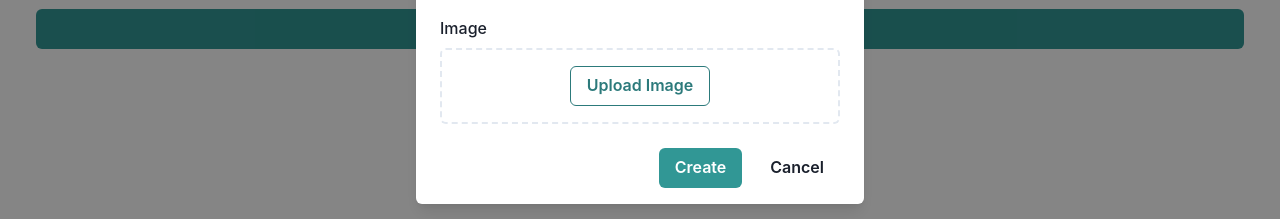
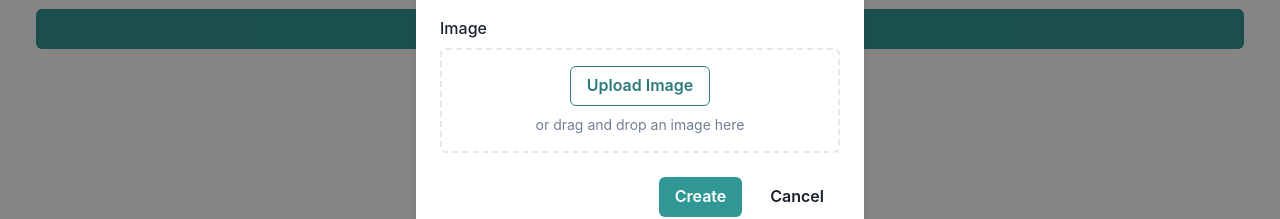
Before and after one commit to RaoulLuque/PlantSwap, a React (Create React App) app in the folder app-frontend/: page /plants in a window 1280 px wide. Both pictures are taken after a click on the button "Create a Plant Ad". Shown: the part 334-553 px from the top of the page. Built offline with nearby package versions, Linux system fonts and the light colour scheme; no server answers.

Commit message:
Add the option to drag and drop images of plants when creating a plant ad
Signed-off-by: RaoulLuque <raoulsluque@gmail.com>

```diff
--- /dev/null
+++ b/app-frontend/src/handlers/image_upload_handlers.js
@@ -0,0 +1,31 @@
+export const handleDragOver = (e, setIsDragging) => {
+  e.preventDefault();
+  setIsDragging(true);
+};
+
+export const handleDragEnter = (e, setIsDragging) => {
+  e.preventDefault();
+  setIsDragging(true);
+};
+
+export const handleDragLeave = (e, setIsDragging) => {
+  e.preventDefault();
+  setIsDragging(false);
+};
+
+export const handleDrop = (e, setIsDragging, handleImageChange, toast) => {
+  e.preventDefault();
+  setIsDragging(false);
+  const file = e.dataTransfer.files[0];
+  if (file && file.type.startsWith('image/')) {
+    handleImageChange(file);
+  } else {
+    toast({
+      title: 'Invalid file type',
+      description: 'Please upload an image file.',
+      status: 'error',
+      duration: 5000,
+      isClosable: true,
+    });
+  }
+};
--- a/app-frontend/src/pages/top_bar.js
+++ b/app-frontend/src/pages/top_bar.js
@@ -33,6 +33,7 @@ import { HamburgerIcon, CloseIcon, AddIcon } from '@chakra-ui/icons';
 import {checkUserLoggedIn, handleLogin, handleLogout} from "../handlers/auth_handler";
 import { handleCreatePlant } from "../handlers/plant_handlers";
 import {handleRegistration} from "../handlers/user_handler";
+import {handleDragEnter, handleDragLeave, handleDragOver, handleDrop} from "../handlers/image_upload_handlers";
 
 export default function TopBar() {
   const toast = useToast();
@@ -58,12 +59,29 @@ export default function TopBar() {
   const [description, setDescription] = useState('');
   const [image, setImage] = useState(null);
   const [imagePreview, setImagePreview] = useState(null);
+  const [isDragging, setIsDragging] = useState(false);
 
-  const handleImageChange = (e) => {
-    const file = e.target.files[0];
-    if (file) {
+  const handleImageChange = (eventOrFile, toast) => {
+    let file;
+    if (eventOrFile.target) {
+      // If it's an event object (from file input)
+      file = eventOrFile.target.files[0];
+    } else {
+      // If it's a File object (from drag-and-drop)
+      file = eventOrFile;
+    }
+
+    if (file && file.type.startsWith('image/')) {
       setImage(file);
       setImagePreview(URL.createObjectURL(file));
+    } else {
+      toast({
+        title: 'Invalid file type',
+        description: 'Please upload an image file.',
+        status: 'error',
+        duration: 5000,
+        isClosable: true,
+      });
     }
   };
 
@@ -217,15 +235,19 @@ export default function TopBar() {
                 <FormLabel>Image</FormLabel>
                 <Box
                   border="2px dashed"
-                  borderColor="gray.200"
+                  borderColor={isDragging ? 'teal.500' : 'gray.200'}
                   borderRadius="md"
                   p={4}
                   textAlign="center"
+                  onDragOver={(e) => handleDragOver(e, setIsDragging)}
+                  onDragEnter={(e) => handleDragEnter(e, setIsDragging)}
+                  onDragLeave={(e) => handleDragLeave(e, setIsDragging)}
+                  onDrop={(e) => handleDrop(e, setIsDragging, handleImageChange, toast)}
                   _hover={{ borderColor: 'teal.500' }}
                 >
                   <input
                     type="file"
-                    onChange={handleImageChange}
+                    onChange={(e) => handleImageChange(e.target.files[0])}
                     accept="image/*"
                     style={{ display: 'none' }}
                     id="file-input"
@@ -235,11 +257,14 @@ export default function TopBar() {
                       Upload Image
                     </Button>
                   </label>
+                  <Text mt={2} fontSize="sm" color="gray.500">
+                    or drag and drop an image here
+                  </Text>
                   {imagePreview && (
                     <Flex
                       mt={4}
-                      justifyContent="center" // Center horizontally
-                      alignItems="center" // Center vertically
+                      justifyContent="center"
+                      alignItems="center"
                     >
                       <Image
                         src={imagePreview}
```
